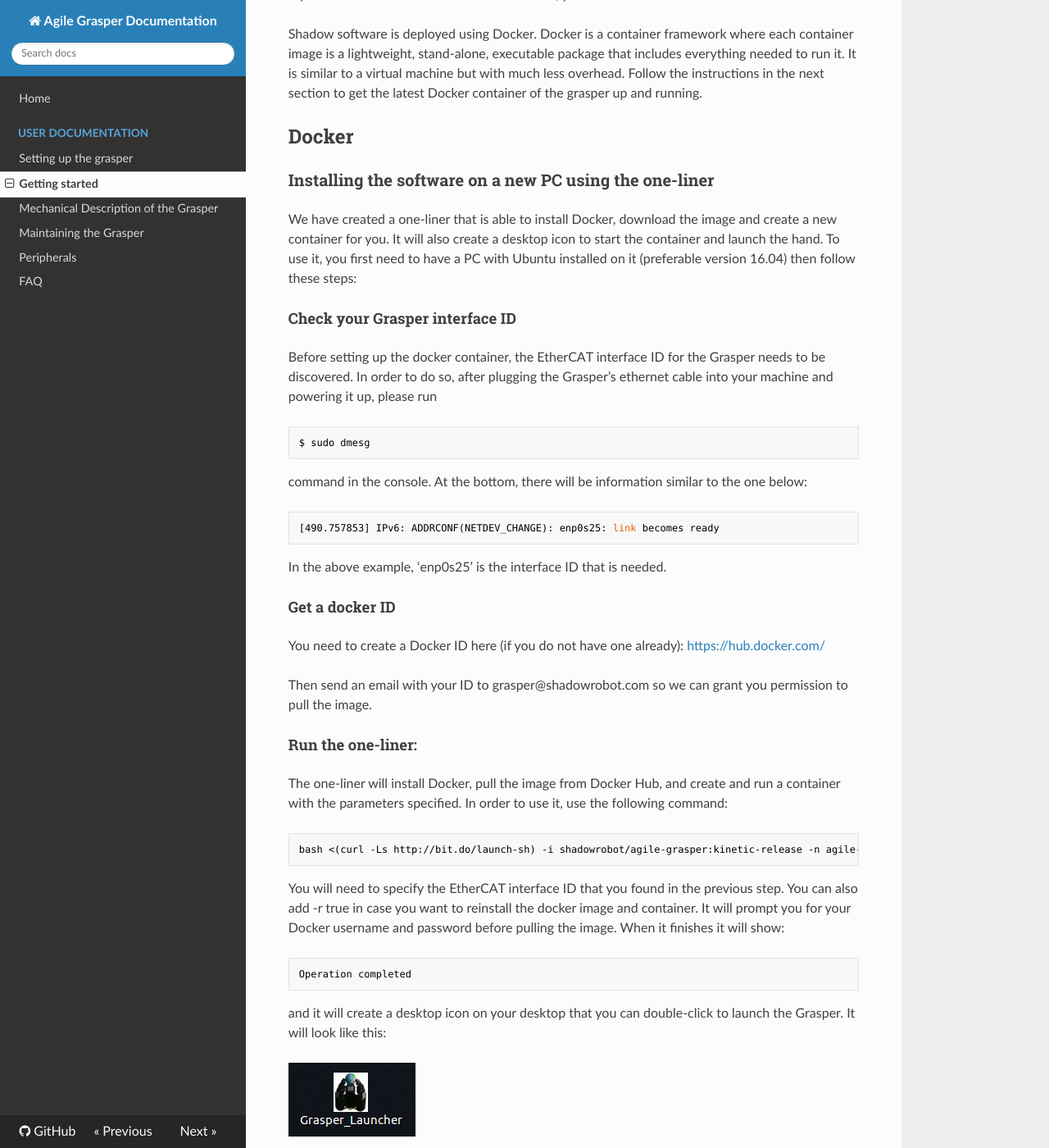
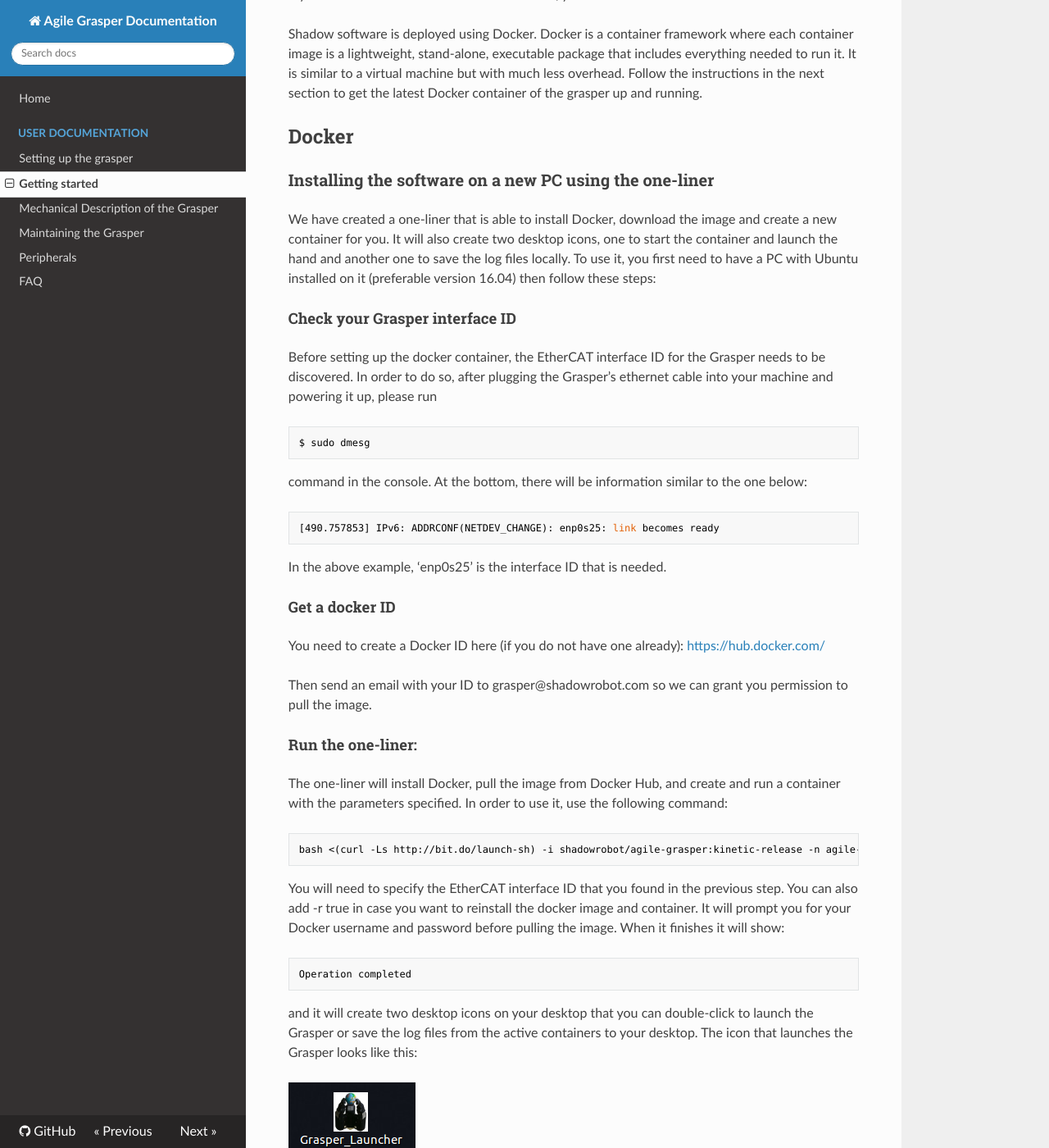
Before and after one commit to shadow-robot/fh_documentation, an MkDocs documentation site: the page built from docs/user_guide/3_getting_started.md, in a window 1280 px wide and 1400 px high, scrolled down 221 px. Shown: the whole window at 82% size. Built offline with MkDocs 1.6.1, drawn with Linux system fonts in a browser that asks for light colours; nearby versions of some CDN libraries; old or Windows-style settings are respelled for this version of MkDocs; some of the changed text lies outside the part shown.

Commit message:
updated docs

````diff
--- a/docs/user_guide/3_getting_started.md
+++ b/docs/user_guide/3_getting_started.md
@@ -8,7 +8,7 @@ Shadow software is deployed using Docker. Docker is a container framework where
 ## Docker
 ### Installing the software on a new PC using the one-liner
 
-We have created a one-liner that is able to install Docker, download the image and create a new container for you. It will also create a desktop icon to start the container and launch the hand. To use it, you first need to have a PC with Ubuntu installed on it (preferable version 16.04) then follow these steps:
+We have created a one-liner that is able to install Docker, download the image and create a new container for you. It will also create two desktop icons, one to start the container and launch the hand and another one to save the log files locally. To use it, you first need to have a PC with Ubuntu installed on it (preferable version 16.04) then follow these steps:
 
 
 #### Check your Grasper interface ID
@@ -46,9 +46,14 @@ You will need to specify the EtherCAT interface ID that you found in the previou
 ```bash
 Operation completed
 ```
-and it will create a desktop icon on your desktop that you can double-click to launch the Grasper. It will look like this:
+and it will create two desktop icons on your desktop that you can double-click to launch the Grasper or save the log files from the active containers to your desktop.
+The icon that launches the Grasper looks like this:
 
 ![desktop_icon](../img/desktop_icon.png)
+
+And for saving the logs:
+
+![log_icon](../img/log_icon.png)
 
 ### Using a PC that Shadow provided
 In this case, the previous steps would have been performed by the Shadow team before, then the only thing to do to start the Grasper is to either double-click the desktop icon or to run the container using:
@@ -157,3 +162,6 @@ The **Realtime Control Loop** subsection contains information regarding the real
 The **Shadow Hand** field contains different subsections for each finger connected to the hand. Each finger contains subsections for each of its motors with information such as temperature, current and effort.
 
 ![grasper_status_7](../img/grasper_status_7.png)
+
+## Saving log files
+When running the one-liner, along with the icon that starts the Grasper, you will also notice a second icon named Save logs that is used to retrieve and copy all the available logs files from the active containers locally on your Desktop. This icon will create a folder that matches the active container's name and the next level will include the date and timestamp it was executed. When it starts, it will prompt you to enter a description of the logging event and will start coping the bag files, logs and configuration files from the container and then exit.
````
Also changed, not shown: docs/img/log_icon.png (added).
